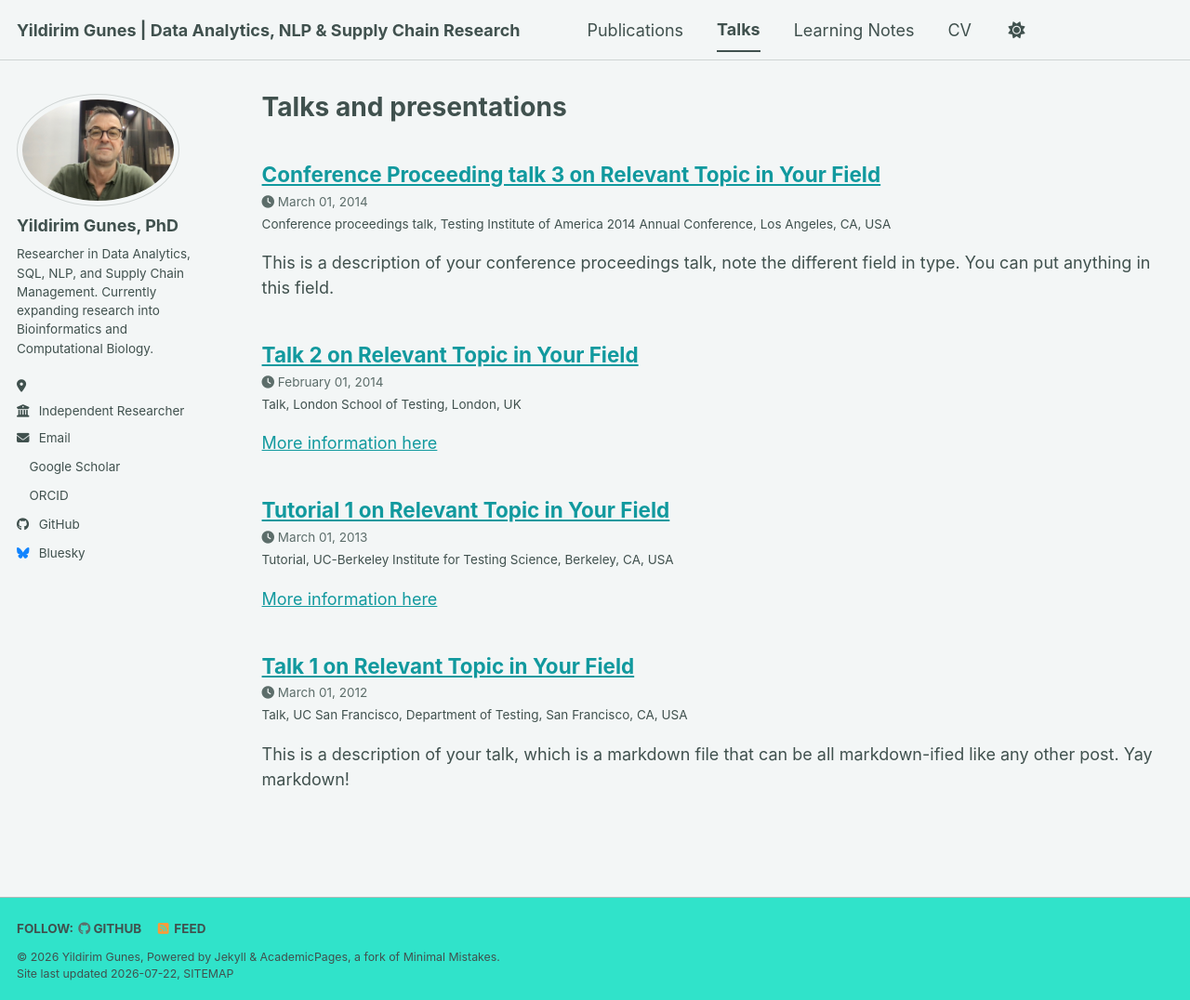
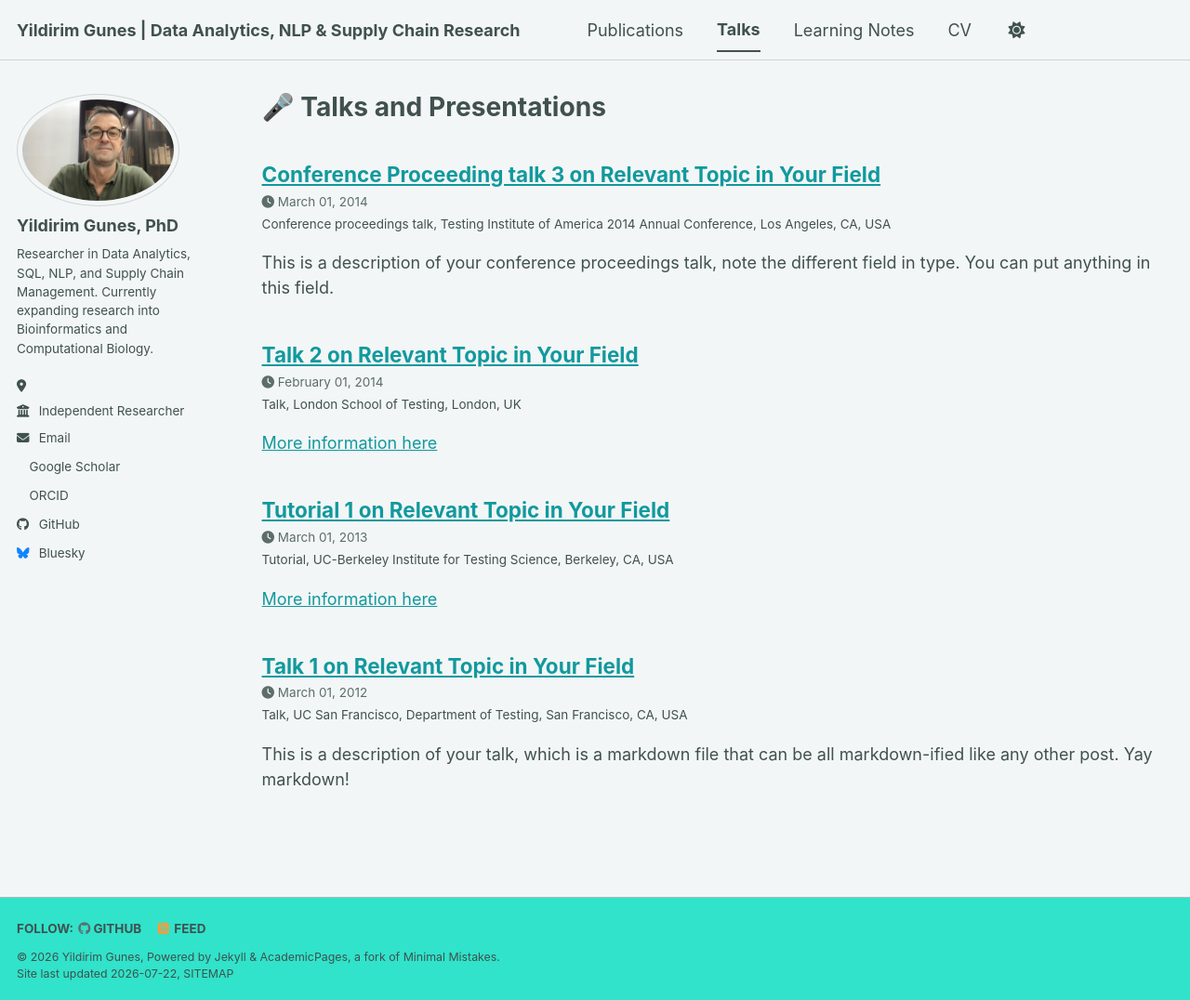
Before and after one commit to yildirimgunes/yildirimgunes.github.io, a Jekyll site: the page built from _pages/talks.html, in a window 1280 px wide and 1076 px high. Shown: the whole window at 93% size. Built offline with Jekyll 4.4.1, drawn with Linux system fonts in a browser that asks for light colours; a style sheet for code colours, icons or effects is not loaded.

```diff
--- a/_pages/talks.html
+++ b/_pages/talks.html
@@ -1,6 +1,6 @@
 ---
 layout: archive
-title: "Talks and presentations"
+title: "🎤 Talks and Presentations"
 permalink: /talks/
 author_profile: true
 ---
```
